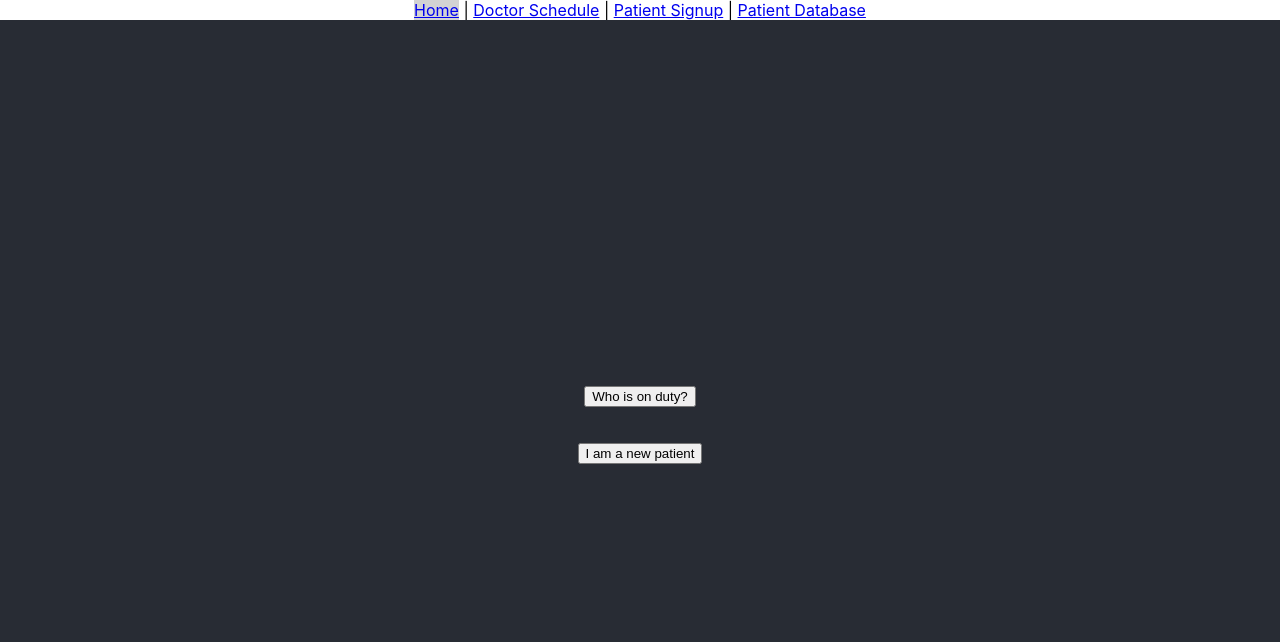
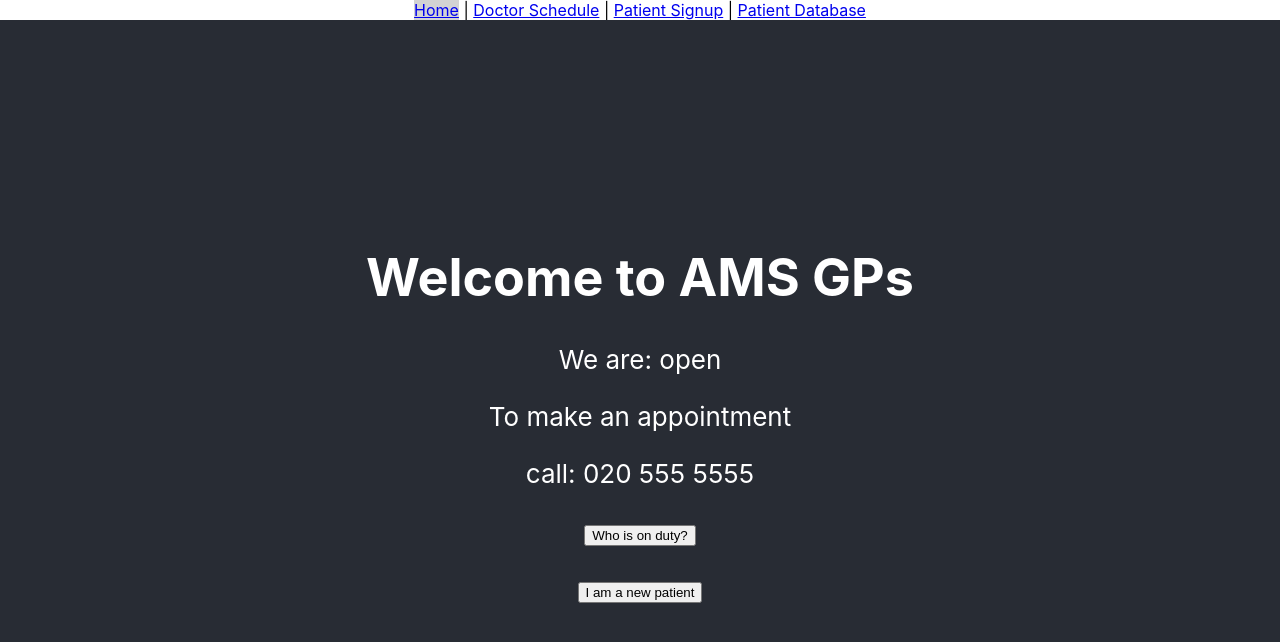
Before and after one commit to mitraws/Amsterdam-GP, a React (Create React App) app: page / in a window 1280 px wide. Shown: the top 642 px of the page. Built offline with nearby package versions, Linux system fonts and the light colour scheme.

Commit message:
Added contact info+dynamic opening  hrs indication

```diff
--- /dev/null
+++ b/src/Components/Contact.js
@@ -0,0 +1,18 @@
+import React from "react";
+
+export default function Contact() {
+
+    let time = new Date().getHours();
+    if (time >= 8 && time < 17) {
+       time = 'open'
+    } else {
+        time = 'closed'
+    }
+  return (
+    <div>
+      <p>We are: {time}</p>
+      <p>To make an appointment</p>
+      <p>call: 020 555 5555</p>
+    </div>
+  );
+}
--- a/src/Pages/DoctorSchedule.js
+++ b/src/Pages/DoctorSchedule.js
@@ -1,7 +1,11 @@
-import React from 'react';
+import React from "react";
+import Contact from "../Components/Contact";
 
 export default function Navbar() {
-    return (
-null
-    )
-    }
+  return (
+    <div>
+      <h1>Who is on duty?</h1>
+      <Contact />
+    </div>
+  );
+}
--- a/src/Pages/Home.js
+++ b/src/Pages/Home.js
@@ -1,11 +1,23 @@
 import React from "react";
 import { Link } from "react-router-dom";
+import Contact from "../Components/Contact";
 
 export default function Navbar() {
   return (
     <div>
-      <p><Link to="/DoctorSchedule"><button>Who is on duty?</button></Link></p>
-      <p><Link to="/PatientSignup"><button>I am a new patient</button></Link></p>
+      <h1>Welcome to AMS GPs</h1>
+      <p>
+        {" "}
+        <Contact />
+        <Link to="/DoctorSchedule">
+          <button>Who is on duty?</button>
+        </Link>
+      </p>
+      <p>
+        <Link to="/PatientSignup">
+          <button>I am a new patient</button>
+        </Link>
+      </p>
     </div>
   );
 }
```
